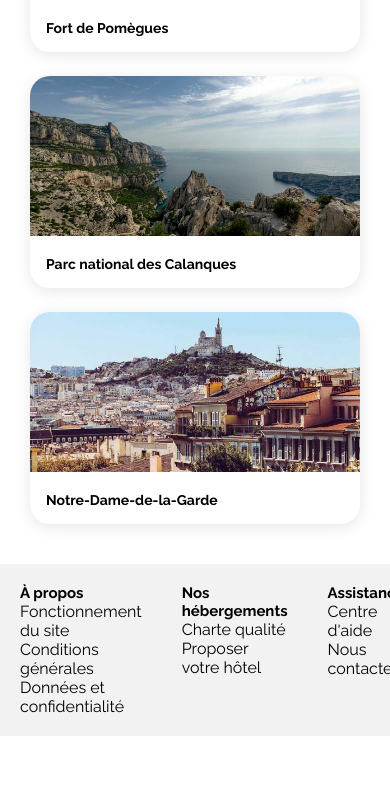
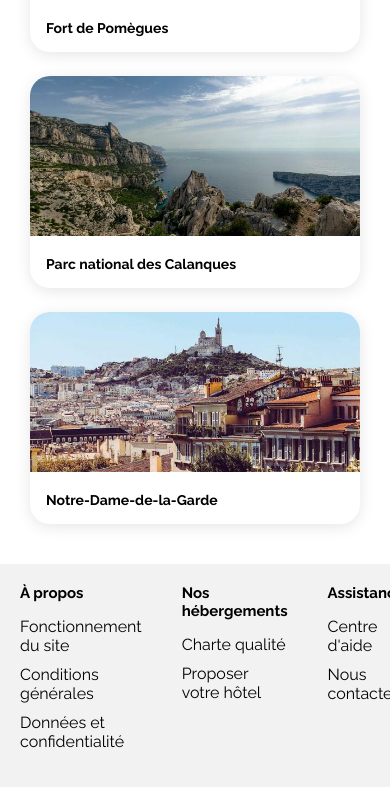
Before and after one commit to sofiane-abou-abderrahim/booki-oc-p3, a plain HTML site: page index.html in a window 390 px wide. Shown: the part 3147-3934 px from the top of the page. Before the commit the page ends 3883 px from the top, so only its background shows below. Drawn offline with Linux system fonts and the light colour scheme.

Commit message:
added styles for footer for desktop + tablet

```diff
--- a/css/style.css
+++ b/css/style.css
@@ -401,6 +401,18 @@ img {
   margin: 1.25rem;
 }
 
+.footer__container__title {
+  margin-bottom: 0.9375rem;
+}
+
+.footer__container__items {
+  margin-bottom: 0.5rem;
+}
+
+.footer__container__item {
+  margin-bottom: 0.625rem;
+}
+
 /* Le code ci-dessous correspond à la version responsive uniquement */
 
 /****** Media queries ***********/
```
